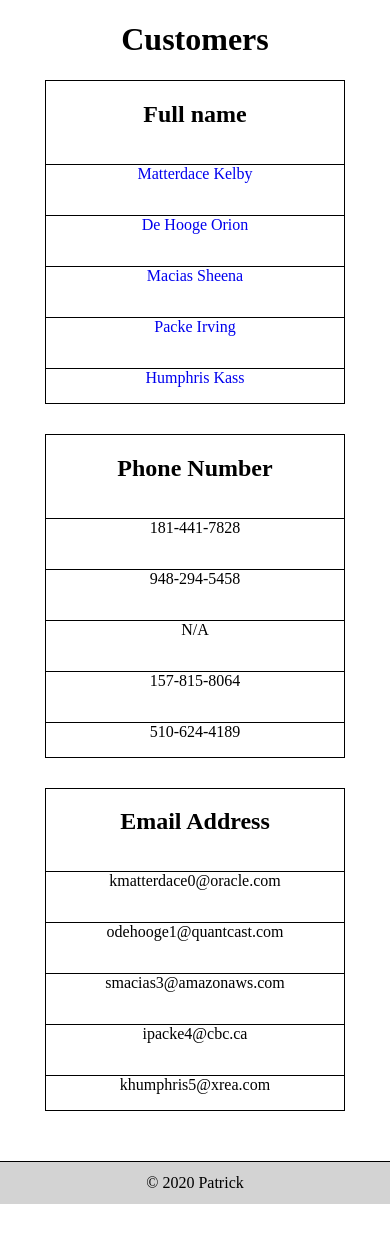
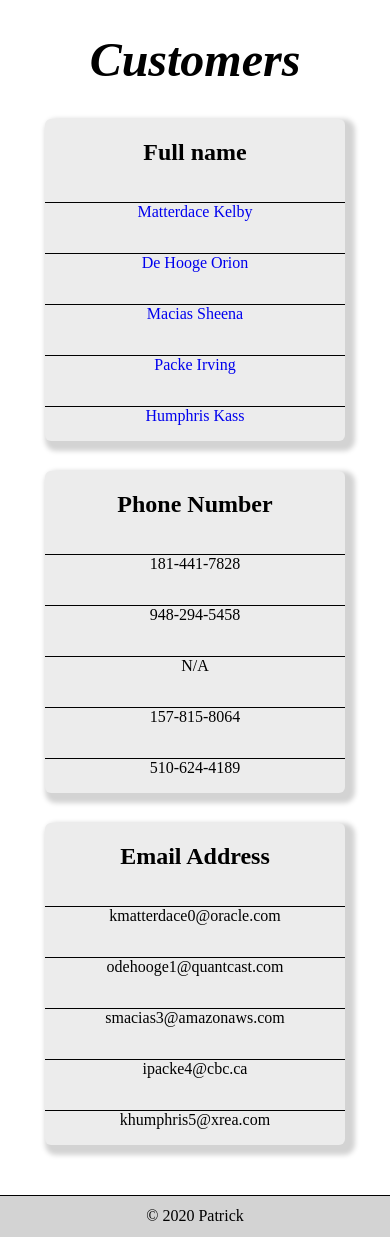
Before and after one commit to mayorbcode/cpnt200-a2, a PHP site: page / in a window 390 px wide. Shown: the part 68-1305 px from the top of the page. Before the commit the page ends 1272 px from the top, so only its background shows below. Run offline with PHP 8.4, Linux system fonts and the light colour scheme; data comes from the database, SQL or seed files in the repository; data that the repository does not hold is empty.

Commit message:
prettifying pages

```diff
--- a/assets/css/main.css
+++ b/assets/css/main.css
@@ -24,14 +24,22 @@
 
 .main h1 {
   text-align: center;
+  font-size: 3rem;
+  font-style: italic;
 }
 
 .customers {
-  border: 1px solid black;
+  /* border: 1px solid black; */
   margin: 0 auto;
+  border-radius: 8px;
+
+  box-shadow: 5px 5px 5px 5px lightgray;
+
+  background-color: #ececec;
 
   display: grid;
   grid-template-columns: repeat(3, minmax(250px, 1fr));
+
   max-width: 1500px;
 }
 
@@ -79,16 +87,21 @@
 }
 
 .customer-main h2 {
-  font-size: 36px;
+  font-size: 2.2rem;
+  font-style: italic;
 }
 
 .customer-wrapper {
   display: flex;
 
-  border: 1px solid black;
+  border-radius: 10px;
+
   width: 400px;
   max-width: 95vw;
-  min-height: 300px;
+  min-height: 350px;
+
+  background-color: #ececec;
+  box-shadow: 4px 4px 4px 4px lightgray;
 }
 
 .customer-wrapper ul {
@@ -122,6 +135,7 @@
 
   text-align: center;
   font-size: 4rem;
+  font-style: oblique;
 
   color: white;
   text-shadow: 2px 2px black;
@@ -185,11 +199,20 @@
     margin-bottom: 50px;
     border: 0;
 
+    box-shadow: none;
+
     grid-gap: 30px;
+    background-color: white;
   }
 
   .name-wrapper, .phone-wrapper, .email-wrapper {
-    border: 1px solid black;
+    border-radius: 6px;
+
+    box-shadow: 5px 5px 5px 5px lightgray;
+
+    background-color: #ececec;
+
+    border: none;
   }
 }
 
```
